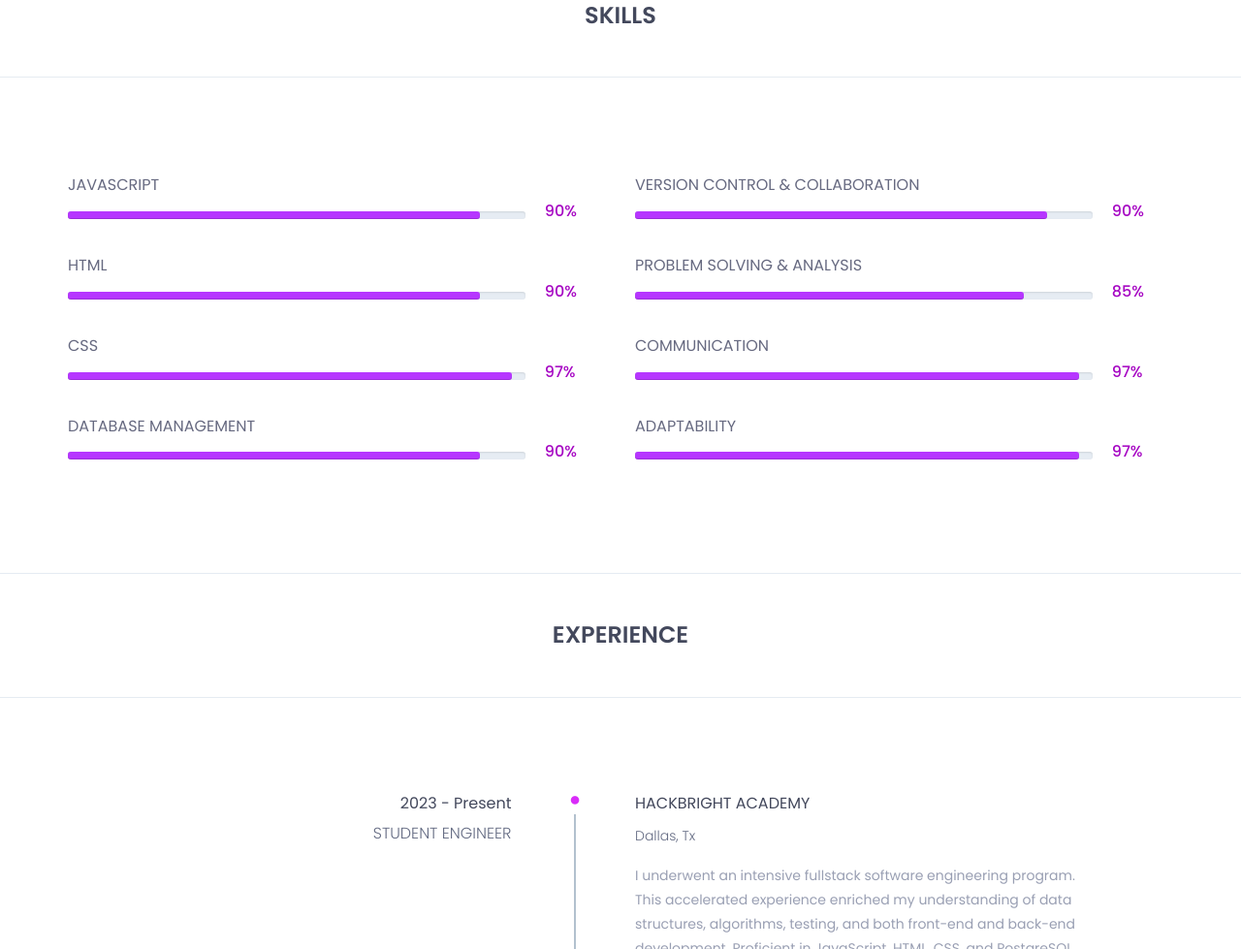
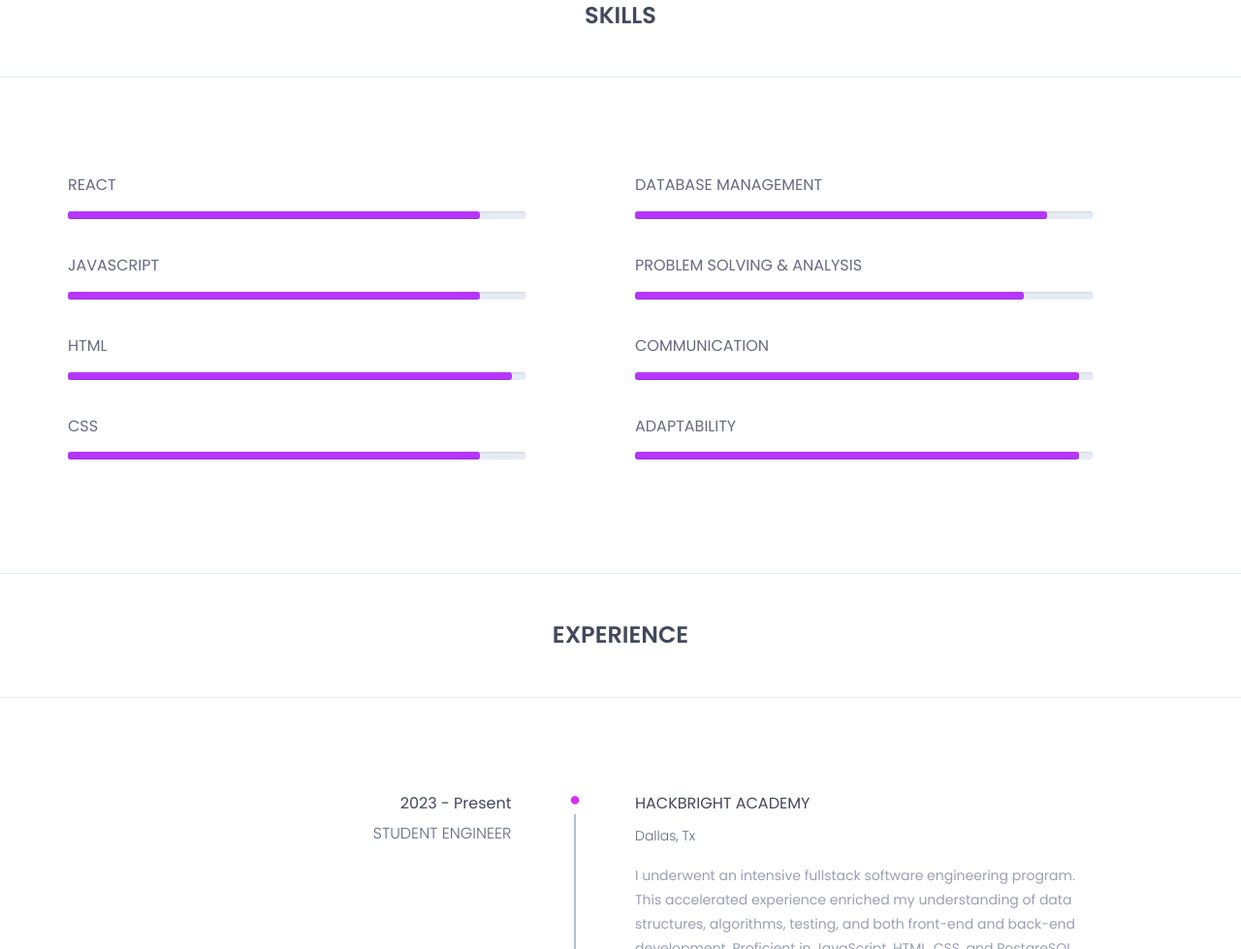
Before and after one commit to KatrynaYaworski/KatrynaYaworski.github.io, a plain HTML site: page index.html in a window 1280 px wide. Shown: the part 2061-3040 px from the top of the page at 97% size. Drawn offline with nearby package versions, Linux system fonts and the light colour scheme.

Commit message:
Update index.html
Skills update

```diff
--- a/index.html
+++ b/index.html
@@ -277,47 +277,47 @@
 							<div class="col-md-6">
 								<div class="single-skill-content">
 									<div class="barWrapper">
-										<span class="progressText">JavaScript</span>
+										<span class="progressText">React</span>
 										<div class="single-progress-txt">
 											<div class="progress ">
 												<div class="progress-bar" role="progressbar" aria-valuenow="90" aria-valuemin="10" aria-valuemax="100" style="">
 
 												</div>
 											</div>
-											<h3>90%</h3>
+<!-- 											<h3>90%</h3>	 -->
+										</div>
+									</div><!-- /.barWrapper -->
+									<div class="barWrapper">
+										<span class="progressText">JavaScript</span>
+										<div class="single-progress-txt">
+											<div class="progress ">
+											   <div class="progress-bar" role="progressbar" aria-valuenow="90" aria-valuemin="10" aria-valuemax="100" style="">
+
+											   </div>
+											</div>
+<!-- 											<h3>90%</h3>	 -->
 										</div>
 									</div><!-- /.barWrapper -->
 									<div class="barWrapper">
 										<span class="progressText">HTML</span>
 										<div class="single-progress-txt">
 											<div class="progress ">
-											   <div class="progress-bar" role="progressbar" aria-valuenow="90" aria-valuemin="10" aria-valuemax="100" style="">
-
-											   </div>
-											</div>
-											<h3>90%</h3>
-										</div>
-									</div><!-- /.barWrapper -->
-									<div class="barWrapper">
-										<span class="progressText">css</span>
-										<div class="single-progress-txt">
-											<div class="progress ">
 											   <div class="progress-bar" role="progressbar" aria-valuenow="97" aria-valuemin="10" aria-valuemax="100" style="">
 
 											   </div>
 											</div>
-											<h3>97%</h3>
+<!-- 											<h3>97%</h3>	 -->
 										</div>
 									</div><!-- /.barWrapper -->
 									<div class="barWrapper">
-										<span class="progressText">Database Management</span>
+										<span class="progressText">CSS</span>
 										<div class="single-progress-txt">
 											<div class="progress ">
 											   <div class="progress-bar" role="progressbar" aria-valuenow="90" aria-valuemin="10" aria-valuemax="100" style="">
 
 											   </div>
 											</div>
-											<h3>90%</h3>
+<!-- 											<h3>90%</h3>	 -->
 										</div>
 									</div><!-- /.barWrapper -->
 								</div>
@@ -325,14 +325,14 @@
 							<div class="col-md-6">
 								<div class="single-skill-content">
 									<div class="barWrapper">
-										<span class="progressText">Version Control & Collaboration</span>
+										<span class="progressText">Database Management</span>
 										<div class="single-progress-txt">
 											<div class="progress ">
 												<div class="progress-bar" role="progressbar" aria-valuenow="90" aria-valuemin="10" aria-valuemax="100" style="">
 
 												</div>
 											</div>
-											<h3>90%</h3>
+<!-- 											<h3>90%</h3>	 -->
 										</div>
 									</div><!-- /.barWrapper -->
 									<div class="barWrapper">
@@ -343,7 +343,7 @@
 
 											   </div>
 											</div>
-											<h3>85%</h3>
+<!-- 											<h3>85%</h3>	 -->
 										</div>
 									</div><!-- /.barWrapper -->
 									<div class="barWrapper">
@@ -354,7 +354,7 @@
 
 											   </div>
 											</div>
-											<h3>97%</h3>
+<!-- 											<h3>97%</h3>	 -->
 										</div>
 									</div><!-- /.barWrapper -->
 									<div class="barWrapper">
@@ -365,7 +365,7 @@
 
 											   </div>
 											</div>
-											<h3>97%</h3>
+<!-- 											<h3>97%</h3>	 -->
 										</div>
 									</div><!-- /.barWrapper -->
 								</div>
```
